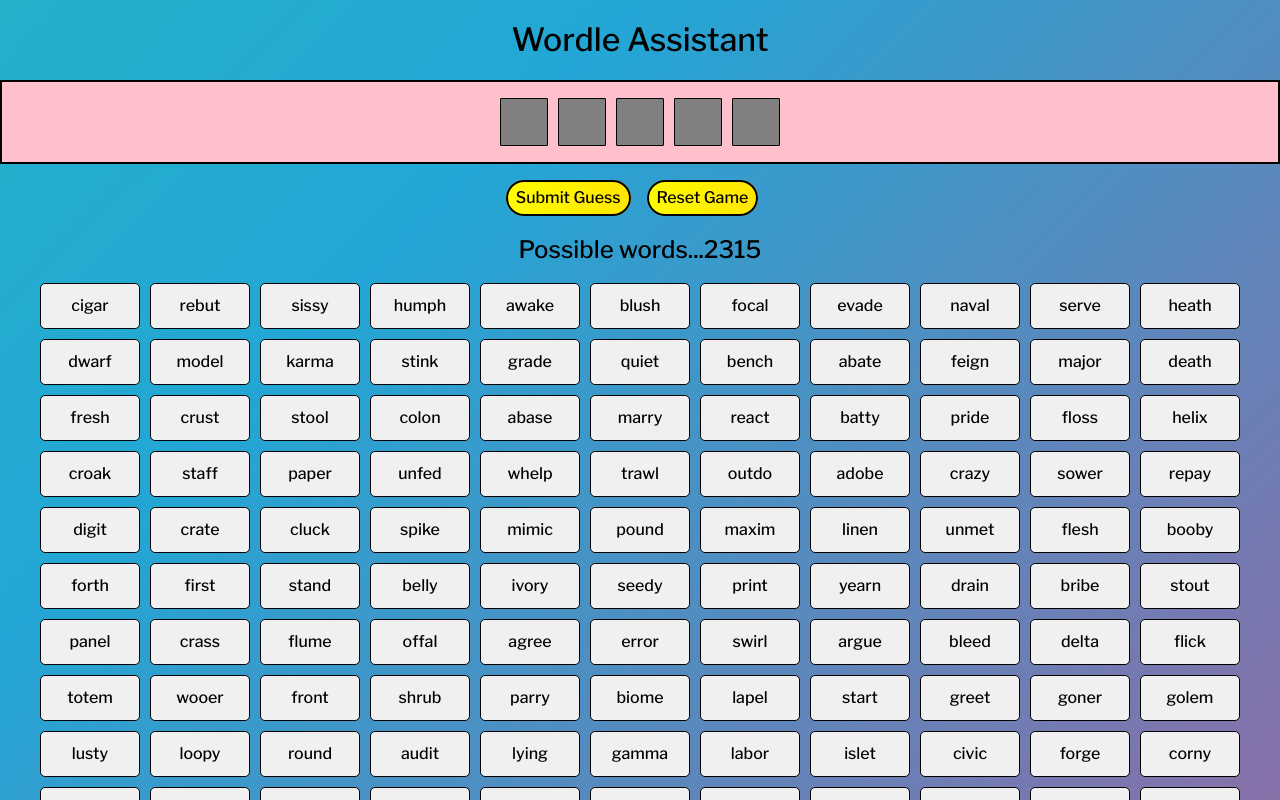
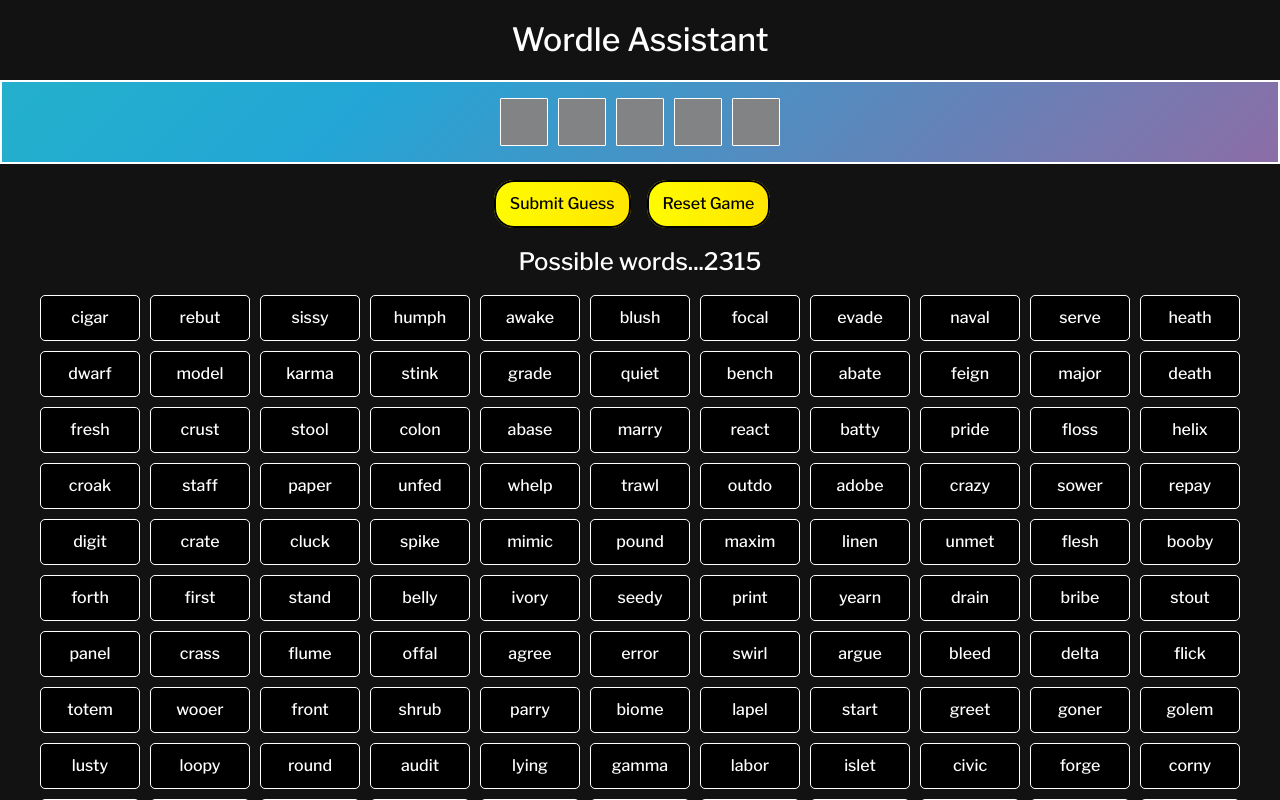
Before and after one commit to CameronWD/wordle-assistant, a React (Create React App) app: page / in a window 1280 px wide. Shown: the top 800 px of the page. Built offline with nearby package versions, Linux system fonts and the light colour scheme.

Commit message:
end of night

```diff
--- a/src/styles/InputForm.scss
+++ b/src/styles/InputForm.scss
@@ -3,8 +3,22 @@
 
     .input-group {
         padding: 1rem;
-        border: 2px solid #000;
-        background-color: pink;
+        border: 2px solid white;
+        background: linear-gradient(-45deg, #ee7752, #e73c7e, #23a6d5, #23d5ab);
+        background-size: 400% 400%;
+        animation: gradient 10s ease infinite;
+        @keyframes gradient {
+            0% {
+                background-position: 0% 50%;
+            }
+            50% {
+                background-position: 100% 50%;
+            }
+            100% {
+                background-position: 0% 50%;
+            }
+        }
+
 
         &.horizontal {
             display: flex;
@@ -23,7 +37,7 @@
                     display: flex;
                     align-items: center;
                     justify-content: center;
-                    border: 1px solid #000;
+                    border: 1px solid white;
                     width: 3rem;
                     height: 3rem;
                     text-transform: uppercase;
@@ -34,13 +48,13 @@
                     line-height: 1.5rem;
 
                     &.grey {
-                        background-color: grey;
+                        background-color: #818384;
                     }
                     &.yellow {
-                        background-color: yellow;
+                        background-color: #D3B964;
                     }
                     &.green {
-                        background-color: green;
+                        background-color: #6AA761;
                     }
                 }
             }
@@ -66,13 +80,13 @@
             font-size: 1.5rem;
 
             &.green {
-                background-color: green;
+                background-color: #6AA761;
             }
             &.yellow {
-                background-color: yellow;
+                background-color: #D3B964;
             }
             &.grey {
-                background-color: grey;
+                background-color: #818384;
             }
         }
     }
@@ -84,7 +98,7 @@
         margin-right: 1rem;
         cursor: pointer;
         border-radius: 20px;
-        padding: 10px;
+        padding: 1rem;
         line-height: 1;
         transition: transform 200ms, background 200ms;
         background: linear-gradient(90deg, yellow, orange);
@@ -103,3 +117,15 @@
         padding: 1.25rem;
     }
 }
+
+@keyframes gradient {
+	0% {
+		background-position: 0% 50%;
+	}
+	50% {
+		background-position: 100% 50%;
+	}
+	100% {
+		background-position: 0% 50%;
+	}
+}
--- a/src/styles/SuggestionsDisplay.scss
+++ b/src/styles/SuggestionsDisplay.scss
@@ -10,9 +10,9 @@
     width: 100px;
     padding: 10px;
     margin: 5px;
-    border: 1px solid black;
+    border: 1px solid white;
     border-radius: 5px;
-    background-color: #f0f0f0;
+    background-color: black;
     text-align: center;
     box-sizing: border-box;
 }
--- a/src/styles/main.scss
+++ b/src/styles/main.scss
@@ -7,10 +7,12 @@
 @import 'GameAssistant.scss';
 
 body {
-	background: linear-gradient(-45deg, #ee7752, #e73c7e, #23a6d5, #23d5ab);
+	// background: linear-gradient(-45deg, #ee7752, #e73c7e, #23a6d5, #23d5ab);
 	background-size: 400% 400%;
 	animation: gradient 4s ease infinite;
+	background-color: #121213;
 	height: 100vh;
+	color: white;
     font-size: 1rem;
 	font-weight: 500;
     font-family: 'Libre Franklin', 'Comic Sans MS', 'Comic Sans', sans-serif
```
